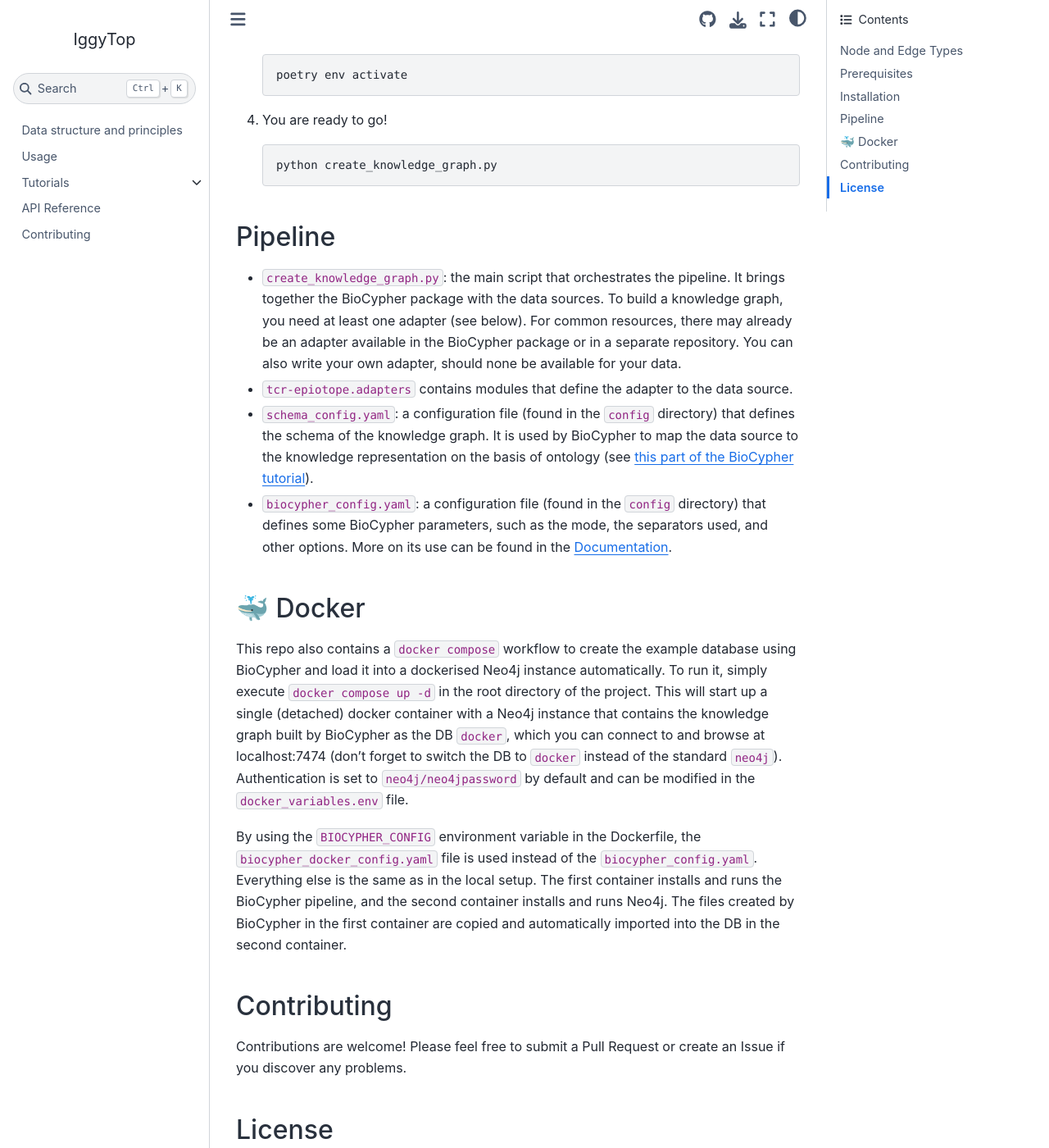
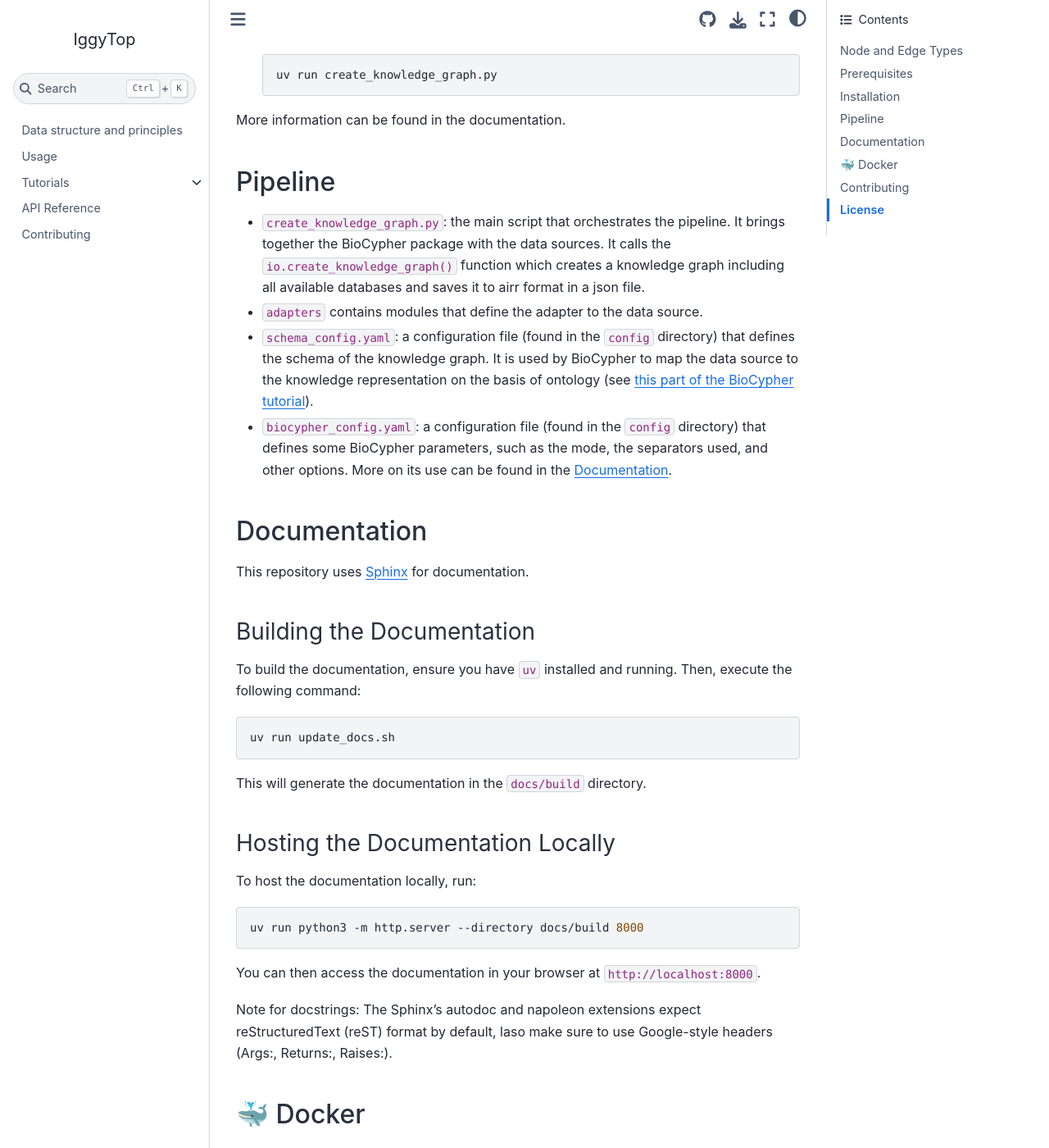
Before and after one commit to biocypher/iggytop, a Sphinx documentation site: the page built from docs/source/index.md, in a window 1280 px wide and 1400 px high, scrolled down 2294 px. Shown: the whole window at 82% size. Built offline with Sphinx 7.4.7 and the Sphinx Book theme 1.1.4, drawn with Linux system fonts in a browser that asks for light colours; pages that are not in the unit, such as notebooks, are missing from menus; some of the changed text lies outside the part shown.

Commit message:
updated documentation

````diff
--- a/README.md
+++ b/README.md
@@ -1,6 +1,6 @@
 # IggyTop: **I**mmunolo**g**ical **G**raph **Y**ielding **Top** receptor-epitope pairings
 
-[![Python Version](https://img.shields.io/badge/python-3.10+-blue.svg)](https://www.python.org/downloads/)
+[![Python Version](https://img.shields.io/badge/python-3.11+-blue.svg)](https://www.python.org/downloads/)
 [![License](https://img.shields.io/badge/license-MIT-green.svg)](LICENSE)
 
 ![figure1](./overview.png)
@@ -38,7 +38,7 @@ The final output is the **IggyTop** database, which integrates immunoreceptor-ep
 
 ## Prerequisites
 
-- [Poetry](https://python-poetry.org) for dependency management
+- [uv](https://docs.astral.sh/uv/) for dependency management
 
 ## Installation
 
@@ -50,42 +50,59 @@ The final output is the **IggyTop** database, which integrates immunoreceptor-ep
 
 2. Install dependencies using Poetry:
    ```bash
-   poetry install
+      uv sync
    ```
 
-3. Print the activate command of the virtual environment to the console and run it:
+3. You are ready to go!
    ```bash
-   poetry env activate
+   uv run create_knowledge_graph.py
    ```
-
-4. You are ready to go!
-   ```bash
-   python create_knowledge_graph.py
-   ```
-
+More information can be found in the documentation.
 ## Pipeline
 
 - `create_knowledge_graph.py`: the main script that orchestrates the pipeline.
-It brings together the BioCypher package with the data sources. To build a
-knowledge graph, you need at least one adapter (see below). For common
-resources, there may already be an adapter available in the BioCypher package or
-in a separate repository. You can also write your own adapter, should none be
-available for your data.
+It brings together the BioCypher package with the data sources. It calls the `io.create_knowledge_graph()` function which creates a knowledge graph including all available databases and saves it to airr format in a json file.
 
-- `tcr-epiotope.adapters` contains modules that define the adapter to the data source.
+- `adapters` contains modules that define the adapter to the data source.
 
 - `schema_config.yaml`: a configuration file (found in the `config` directory)
 that defines the schema of the knowledge graph. It is used by BioCypher to map
 the data source to the knowledge representation on the basis of ontology (see
-[this part of the BioCypher
-tutorial](https://biocypher.org/tutorial-ontology.html)).
+[this part of the BioCypher tutorial](https://biocypher.org/tutorial-ontology.html)).
 
 - `biocypher_config.yaml`: a configuration file (found in the `config`
 directory) that defines some BioCypher parameters, such as the mode, the
 separators used, and other options. More on its use can be found in the
 [Documentation](https://biocypher.org/installation.html#configuration).
 
+## Documentation
+
+This repository uses [Sphinx](https://www.sphinx-doc.org/) for documentation.
+
+### Building the Documentation
+
+To build the documentation, ensure you have `uv` installed and running. Then, execute the following command:
+
+```bash
+uv run update_docs.sh
+```
+
+This will generate the documentation in the `docs/build` directory.
+
+### Hosting the Documentation Locally
+
+To host the documentation locally, run:
+
+```bash
+uv run python3 -m http.server --directory docs/build 8000
+```
+
+You can then access the documentation in your browser at `http://localhost:8000`.
+
+Note for docstrings: The Sphinx's autodoc and napoleon extensions expect reStructuredText (reST) format by default, laso make sure to use Google-style headers (Args:, Returns:, Raises:).
+
 ## 🐳 Docker
+The docker workflow is currently not up to date. the corresponding files can be ignored.
 
 This repo also contains a `docker compose` workflow to create the example
 database using BioCypher and load it into a dockerised Neo4j instance
--- a/src/iggytop/config/biocypher_config_x.yaml
+++ b/src/iggytop/config/biocypher_config_x.yaml
@@ -1,4 +1,4 @@
-# add your settings here (overriding the defaults)
+# this config is used to run iggytop with networkx as the dbms
 
 biocypher:
   offline: true
````
Also changed, not shown: docs/source/api.rst (+11 -0 lines), docs/source/generated/iggytop.io.create_knowledge_graph.rst (added, +11 -0 lines), docs/source/usage.md (+6 -8 lines), 11 other files.
